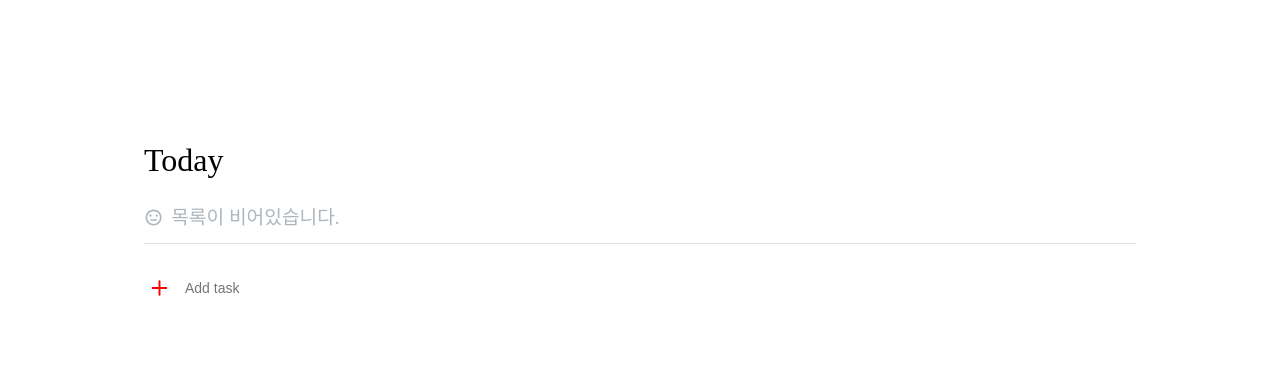
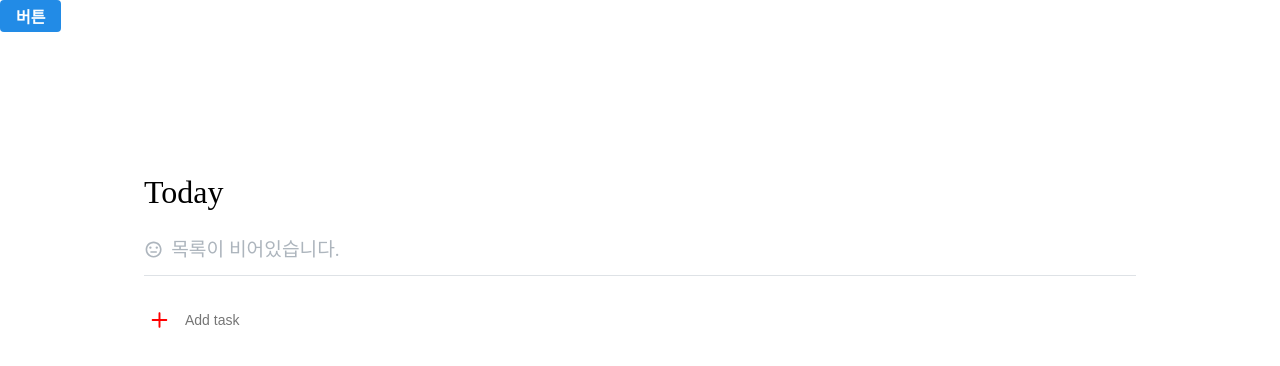
Before and after one commit to jungsikjeong/React-ToDoList, a React (Create React App) app in the folder client/: page / in a window 1280 px wide. Shown: the top 366 px of the page. Built offline with nearby package versions, Linux system fonts and the light colour scheme.

Commit message:
Add: Button.js

```diff
--- a/client/package.json
+++ b/client/package.json
@@ -14,6 +14,7 @@
     "react-router-dom": "^5.2.0",
     "react-scripts": "3.4.1",
     "redux": "^4.0.5",
+    "redux-actions": "^2.6.5",
     "redux-devtools-extension": "^2.13.8",
     "styled-components": "^5.1.0"
   },
--- a/client/src/components/App.js
+++ b/client/src/components/App.js
@@ -1,5 +1,11 @@
-import React, { useRef, useCallback, useState } from "react";
-import TodoList from "./TodoList";
+import React, { useRef, useCallback, useState } from 'react';
+import { Route } from 'react-router-dom';
+import TodoList from './TodoList';
+import PostListPage from '../pages/PostListPage';
+import LoginPage from '../pages/LoginPage';
+import RegisterPage from '../pages/RegisterPage';
+import WritePage from '../pages/WritePage';
+import PostPage from '../pages/PostPage';
 
 const App = () => {
   const [todos, setTodos] = useState([]);
@@ -14,50 +20,58 @@ const App = () => {
         checked: false,
       };
       setTodos(todos.concat(todo));
-      localStorage.setItem("todo", JSON.stringify([...todos, todo]));
+      localStorage.setItem('todo', JSON.stringify([...todos, todo]));
       nextId.current += 1;
     },
-    [todos]
+    [todos],
   );
 
   const onToggle = useCallback(
     (id) => {
       setTodos(
         todos.map((todo) =>
-          todo.id === id ? { ...todo, checked: !todo.checked } : todo
-        )
+          todo.id === id ? { ...todo, checked: !todo.checked } : todo,
+        ),
       );
       localStorage.setItem(
-        "todo",
+        'todo',
         JSON.stringify(
           todos.map((todo) =>
-            todo.id === id ? { ...todo, checked: !todo.checked } : todo
-          )
-        )
+            todo.id === id ? { ...todo, checked: !todo.checked } : todo,
+          ),
+        ),
       );
     },
-    [todos]
+    [todos],
   );
 
   const onRemove = useCallback(
     (id) => {
       setTodos(todos.filter((todo) => todo.id !== id));
 
-      const todoList = JSON.parse(localStorage.getItem("todo")) || "";
+      const todoList = JSON.parse(localStorage.getItem('todo')) || '';
       const todoChange = todoList.filter((todo) => todo.id !== id);
 
-      localStorage.setItem("todo", JSON.stringify(todoChange));
+      localStorage.setItem('todo', JSON.stringify(todoChange));
     },
-    [todos]
+    [todos],
   );
 
   return (
+    <>
+      <Route component={PostListPage} path={['/@:name', '/']} exact />
+      <Route component={LoginPage} path="/login" exact />
+      <Route component={RegisterPage} path="/register" exact />
+      <Route component={WritePage} path="/write" exact />
+      <Route component={PostPage} path="/@:name/:postId" exact />
+
       <TodoList
         todos={todos}
         onInsert={onInsert}
         onRemove={onRemove}
         onToggle={onToggle}
       />
+    </>
   );
 };
 
--- /dev/null
+++ b/client/src/components/common/Button.js
@@ -0,0 +1,24 @@
+import React from 'react';
+import styled from 'styled-components';
+
+const StyledButton = styled.button`
+  border: none;
+  border-radius: 4px;
+  font-size: 1rem;
+  font-weight: bold;
+  padding: 0.25rem 1rem;
+  color: white;
+  outline: none;
+  cursor: pointer;
+
+  background: #228be6;
+  &:hover {
+    background: #74c0fc;
+  }
+`;
+
+const Button = (props) => {
+  return <StyledButton {...props} />;
+};
+
+export default Button;
--- a/client/src/index.css
+++ b/client/src/index.css
@@ -102,6 +102,8 @@ section {
 body {
   line-height: 1;
   margin: 0;
+  padding: 0;
+  min-height: 100%;
 }
 ol,
 ul {
@@ -115,7 +117,7 @@ blockquote:before,
 blockquote:after,
 q:before,
 q:after {
-  content: "";
+  content: '';
   content: none;
 }
 table {
@@ -131,3 +133,10 @@ a {
   text-decoration: none;
   color: inherit;
 }
+
+#root {
+  min-height: 100%;
+}
+html {
+  height: 100%;
+}
--- a/client/src/pages/PostListPage.js
+++ b/client/src/pages/PostListPage.js
@@ -1,7 +1,12 @@
 import React from 'react';
+import Button from '../components/common/Button';
 
 const PostListPage = () => {
-  return <div>포스트 리스트</div>;
+  return (
+    <div>
+      <Button>버튼</Button>
+    </div>
+  );
 };
 
 export default PostListPage;
```
Also changed, not shown: client/src/index.js (+8 -7 lines), 2 other files (tests, documents, lock files or other folders). Lines whose indentation alone changed are shown as unchanged.
